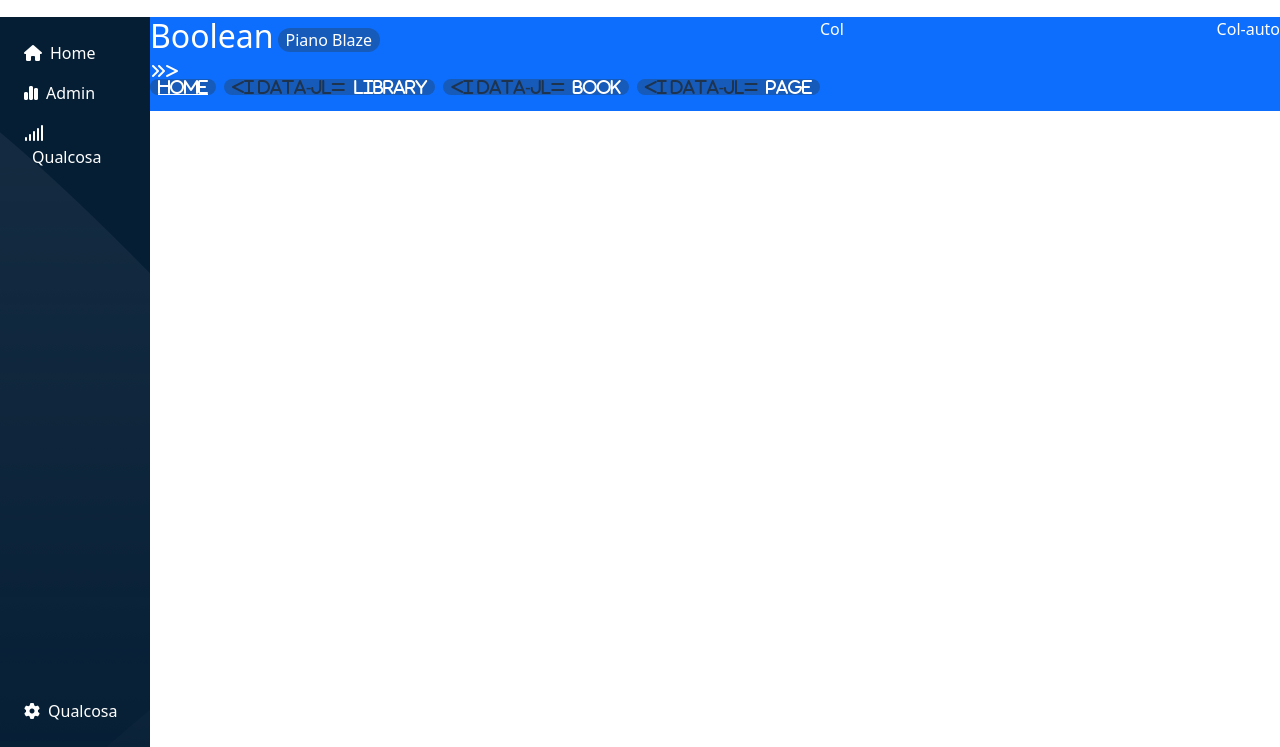
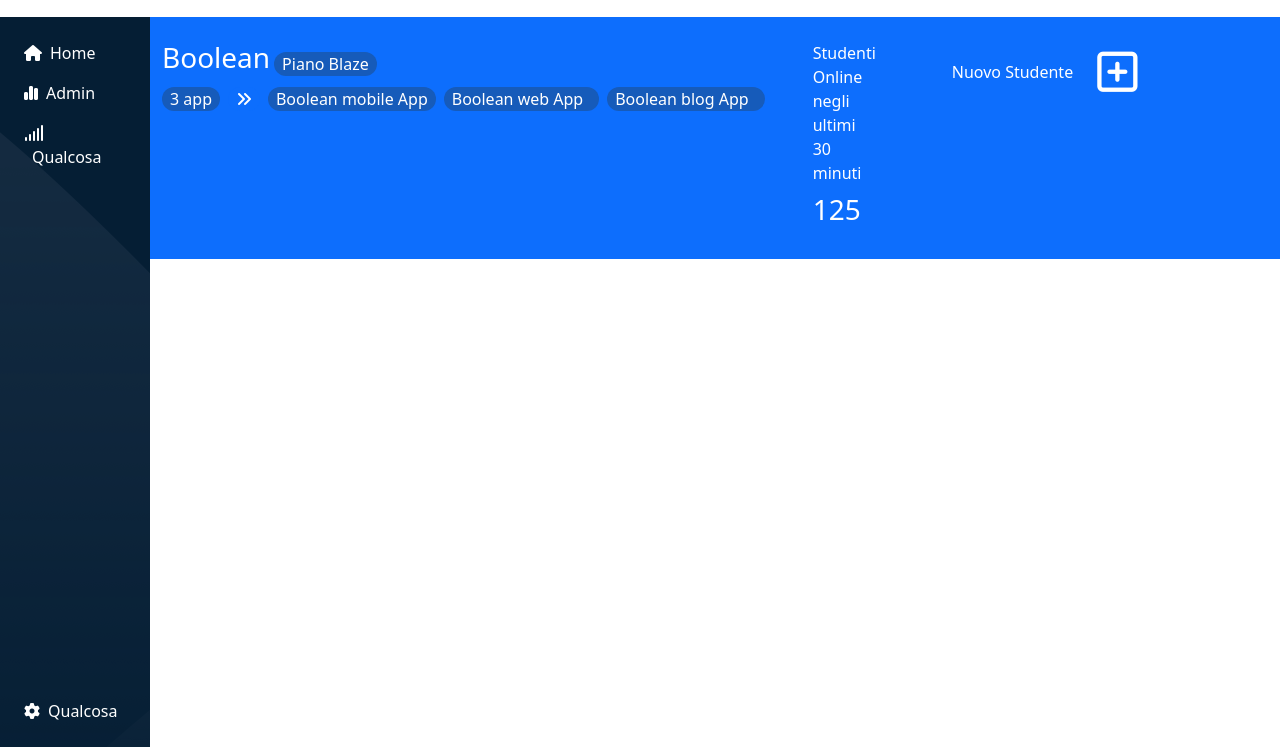
Before and after one commit to Lorenzo91347/html-css-bootstrap-dashboard, a plain HTML site: page index.html in a window 1280 px wide. Shown: the part 53-800 px from the top of the page. Drawn offline with nearby package versions, Linux system fonts and the light colour scheme.

Commit message:
feat:main-top

```diff
--- a/index.html
+++ b/index.html
@@ -66,25 +66,38 @@
                 </ul>
             </div>
             <main class="flex-grow-1 ">
-                <div class="d-flex bg-primary text-white">
+                <div class=" container-fluid d-flex bg-primary text-white py-4 gap-5">
                     <div class="col-auto">
                         <div class="d-flex align-items-center gap-1">
-                            <h2>Boolean</h2>
+                            <h3 class="pb-1">Boolean</h3>
                              <div class="piano rounded-pill px-2 ">Piano Blaze</div>
                         </div>
 
-                        <nav style="--bs-breadcrumb-divider:'<i class="fa-solid fa-angles-right"></i>>
-                            <ol class="breadcrumb gap-2">
-                              <li class="breadcrumb-item rounded-pill px-2"><a href="#" class="text text-white ">Home</a></li>
-                              <li class="breadcrumb-item rounded-pill px-2" aria-current="page">Library</li>
-                              <li class="breadcrumb-item rounded-pill px-2" aria-current="page">Book</li>
-                              <li class="breadcrumb-item rounded-pill px-2" aria-current="page">Page</li>
-                            </ol>
+                        <nav style="--bs-breadcrumb-divider: '';"  aria-label="breadcrumb">
+                            <ul class="breadcrumb gap-2">
+                              <li class="breadcrumb-item rounded-pill px-2"><a href="#" class="text-decoration-none text-white ">3 app</a></li>
+                              <li class="rounded-pill px-2 bg-primary"><i class="fa-solid fa-angles-right rounded-pill"></i></li>
+                              <li class="breadcrumb-item rounded-pill px-2" aria-current="page">Boolean mobile App</li>
+                              <li class="breadcrumb-item rounded-pill px-2" aria-current="page">Boolean web App</li>
+                              <li class="breadcrumb-item rounded-pill px-2" aria-current="page">Boolean blog App</li>
+                            </ul>
                           </nav>
                     </div>
-                    <div class="col">Col</div>
-                    <div class="col-auto">Col-auto</div>
+                    <div class="col">
+                        <div>Studenti Online negli ultimi 30 minuti</div>
+                        <h3 class="pt-2">125</h3>
+                    </div>
+                    <div class="col-auto">
+                        <div class="row mx-3">
+                            <div class="d-flex gap-4 align-items-center">
+                                <div class="pt-2">Nuovo Studente</div>
+                                <div class="pt-2"><i class="fa-regular fa-square-plus"></i>
+                                </div>
+                        </div>
+
+                    </div>
                 </div>
+                <div class="container"></div>
             </main>
        </div>
 
--- a/main.css
+++ b/main.css
@@ -24,6 +24,9 @@ header{
 .breadcrumb li{
     background-color: #165bba;
 }
+.fa-square-plus{
+    font-size: 2.875rem;
+}
 
 
 @media (min-width: 992px) {
```
